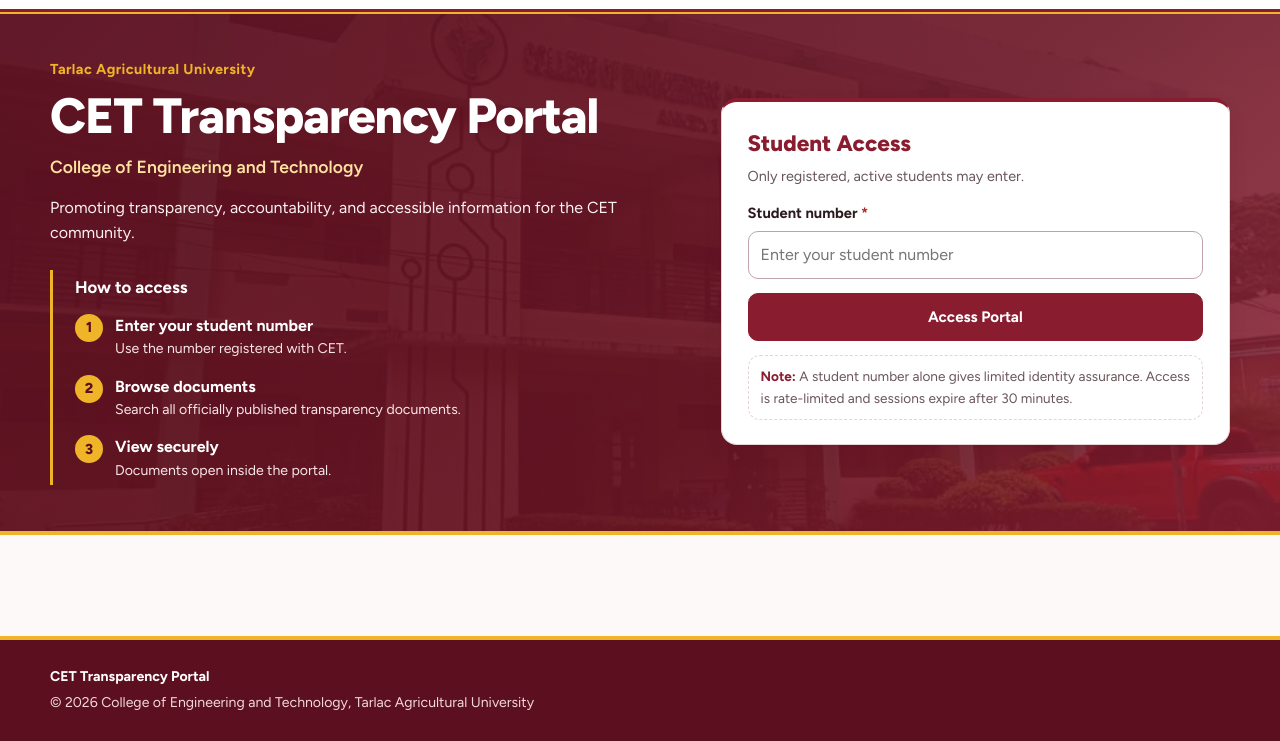
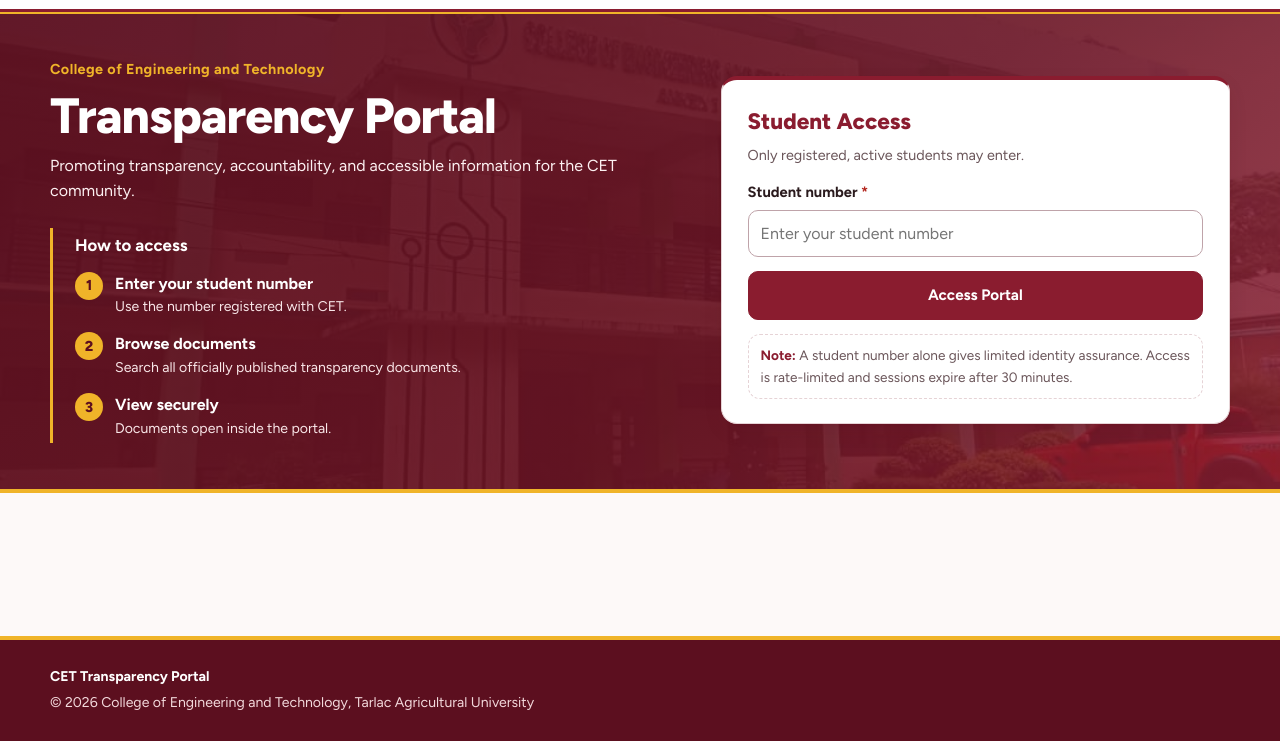
Before and after one commit to waspbit/cettransparency, a website: page public/index.html in a window 1280 px wide. Shown: the part 59-800 px from the top of the page. Drawn offline with Linux system fonts and the light colour scheme; a script that the page names is missing.

Commit message:
Update header content for transparency portal

```diff
--- a/public/index.html
+++ b/public/index.html
@@ -20,9 +20,8 @@
 <main>
 <section id="v-login"><div class="hero"><div class="wrap hero-grid">
   <div>
-    <p class="eyebrow">Tarlac Agricultural University</p>
-    <h1>CET Transparency Portal</h1>
-    <p class="fullname">College of Engineering and Technology</p>
+    <p class="eyebrow">College of Engineering and Technology</p>
+    <h1>Transparency Portal</h1>
     <p class="lead">Promoting transparency, accountability, and accessible information for the CET community.</p>
     <div class="orgs"><p class="orgs-title">How to access</p><ol class="steps">
       <li><strong>Enter your student number</strong><span>Use the number registered with CET.</span></li>
```
